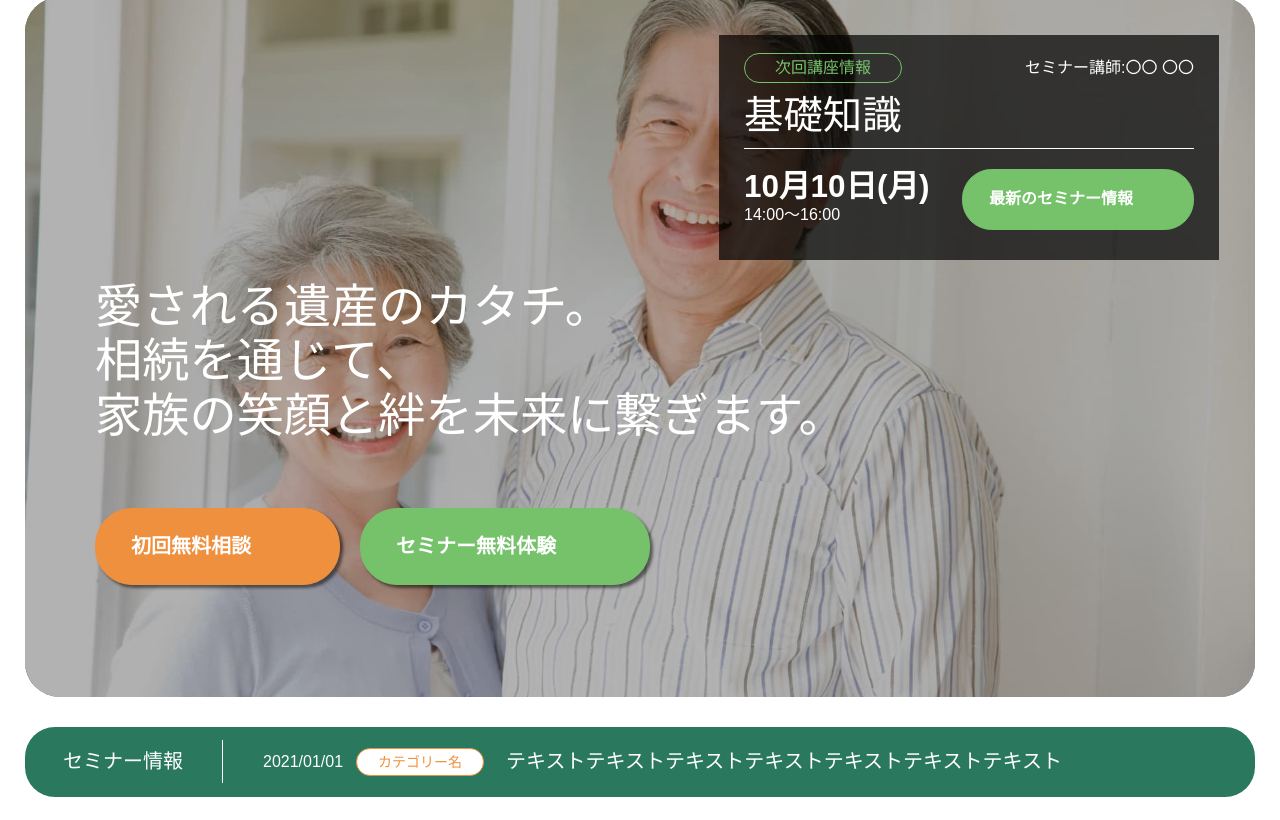
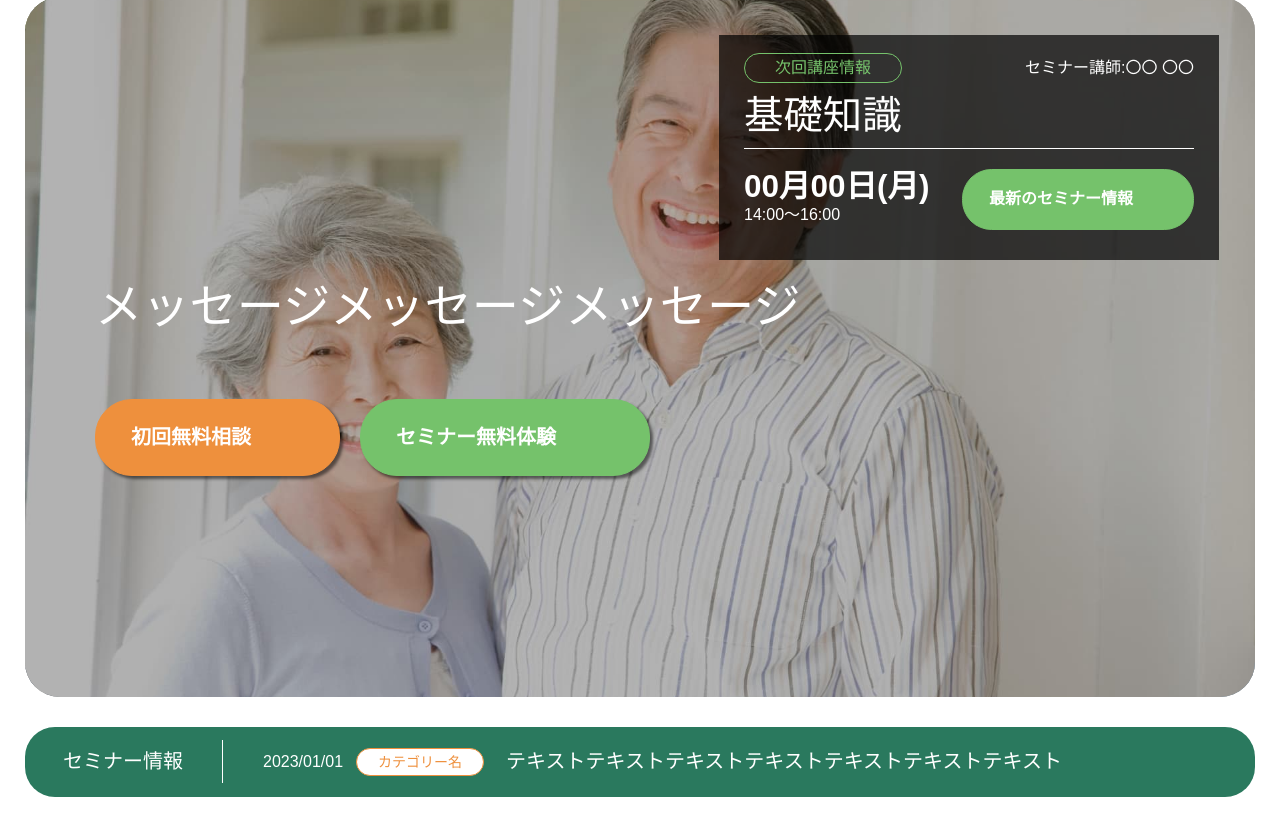
Before and after one commit to syuto-nonaka/test230618, a plain HTML site: page index.html in a window 1280 px wide. Shown: the part 132-952 px from the top of the page. Drawn offline with nearby package versions, Linux system fonts and the light colour scheme.

Commit message:
5回目のコミット

```diff
--- a/index.html
+++ b/index.html
@@ -122,7 +122,7 @@
             <div class="mainViewNews__info">
               <div class="mainViewNews__daily">
                 <p class="mainViewNews__day">
-                  10月10日(月)
+                  00月00日(月)
                 </p>
                 <p class="mainViewNews__time">
                   14:00〜16:00
@@ -135,8 +135,7 @@
           </div>
           <div class="mainView__unit">
             <h2 class="mainView__message">
-              愛される遺産のカタチ。<br>
-              相続を通じて、<br class="">家族の笑顔と絆を未来に繋ぎます。
+              メッセージメッセージメッセージ
             </h2>
             <div class="mainView__buttons">
               <div class="mainView__button mainView__buttonConsultation">
@@ -163,7 +162,7 @@
               セミナー情報
             </div>
             <div class="info__content">
-              <time datetime="2021-01-01" class="info__date">2021/01/01</time>
+              <time datetime="2023-01-01" class="info__date">2023/01/01</time>
               <p class="info__cat">カテゴリー名</p>
               <p class="info__title">
                 テキストテキストテキストテキストテキストテキストテキスト
```
